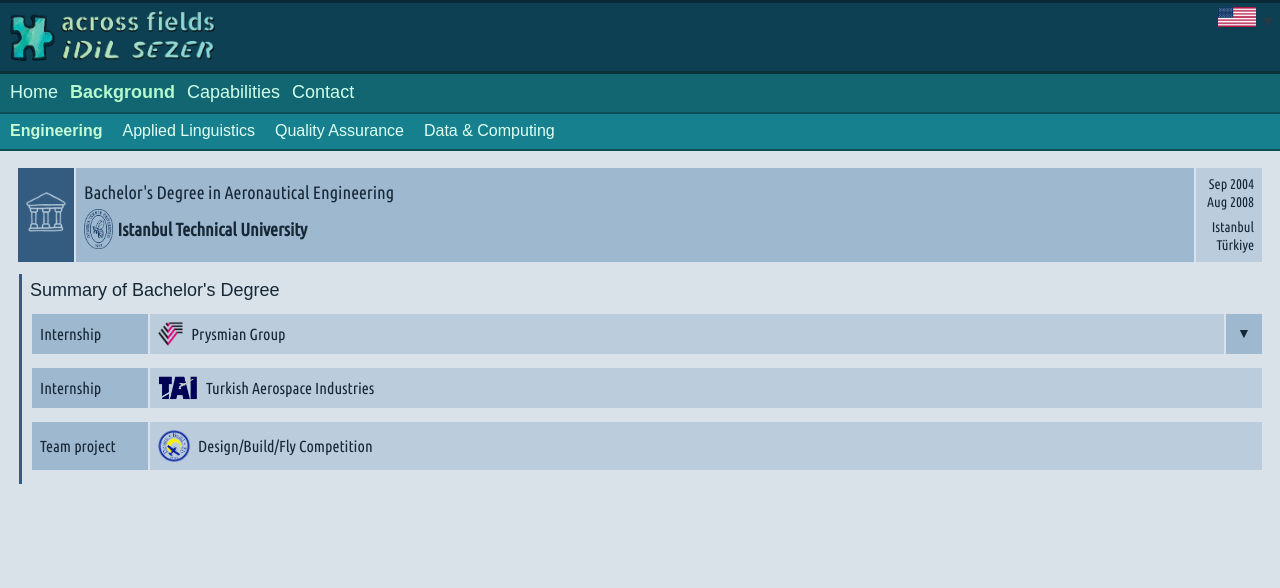
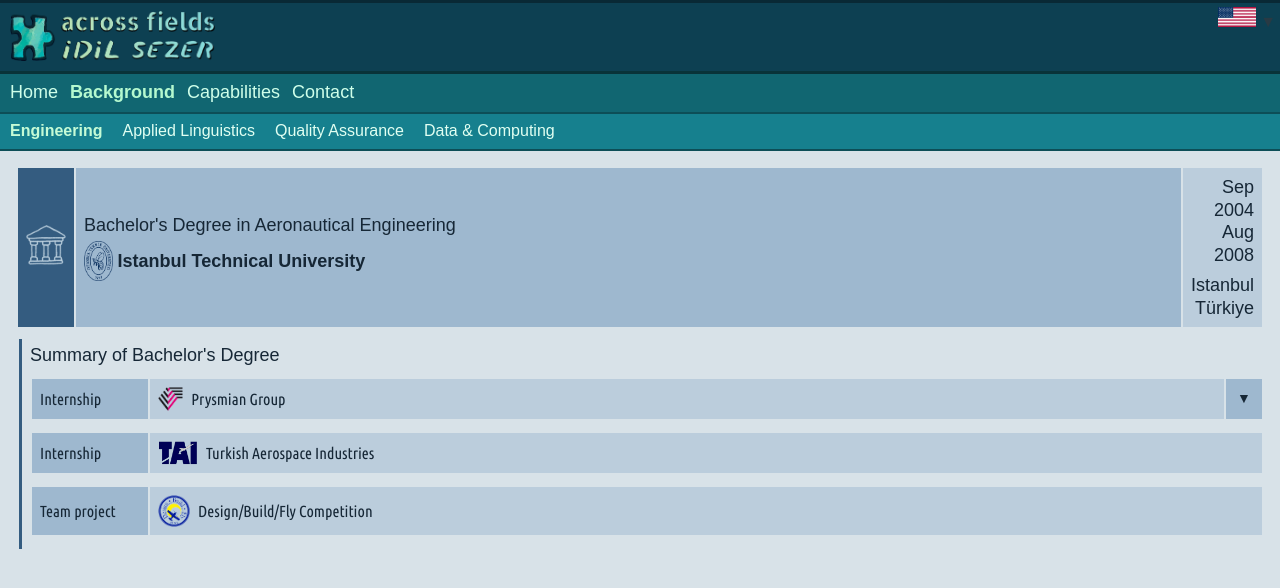
Before and after one commit to acrossfields/idilsezer, a Jekyll site: the page built from en/background-eng.md, in a window 1280 px wide. Shown: the top 588 px of the page. Built offline with Jekyll 4.4.1, drawn with Linux system fonts in a browser that asks for light colours; some web fonts are replaced.

Commit message:
Update style.scss

```diff
--- a/assets/css/style.scss
+++ b/assets/css/style.scss
@@ -199,16 +199,12 @@ body a:hover {
 .table-bgheader td:nth-child(2) {
   text-align: left;
   vertical-align: middle;
-  font-family: 'Ubuntu Condensed', sans-serif;
-  font-size: 18px;
 }
 
 .table-bgheader td:nth-child(3) {
   text-align: right;
   vertical-align: middle;
   width: 50px;
-  font-family: 'Ubuntu Condensed', sans-serif;
-  font-size: 14px;
 }
 
 .bg-indented {
```
